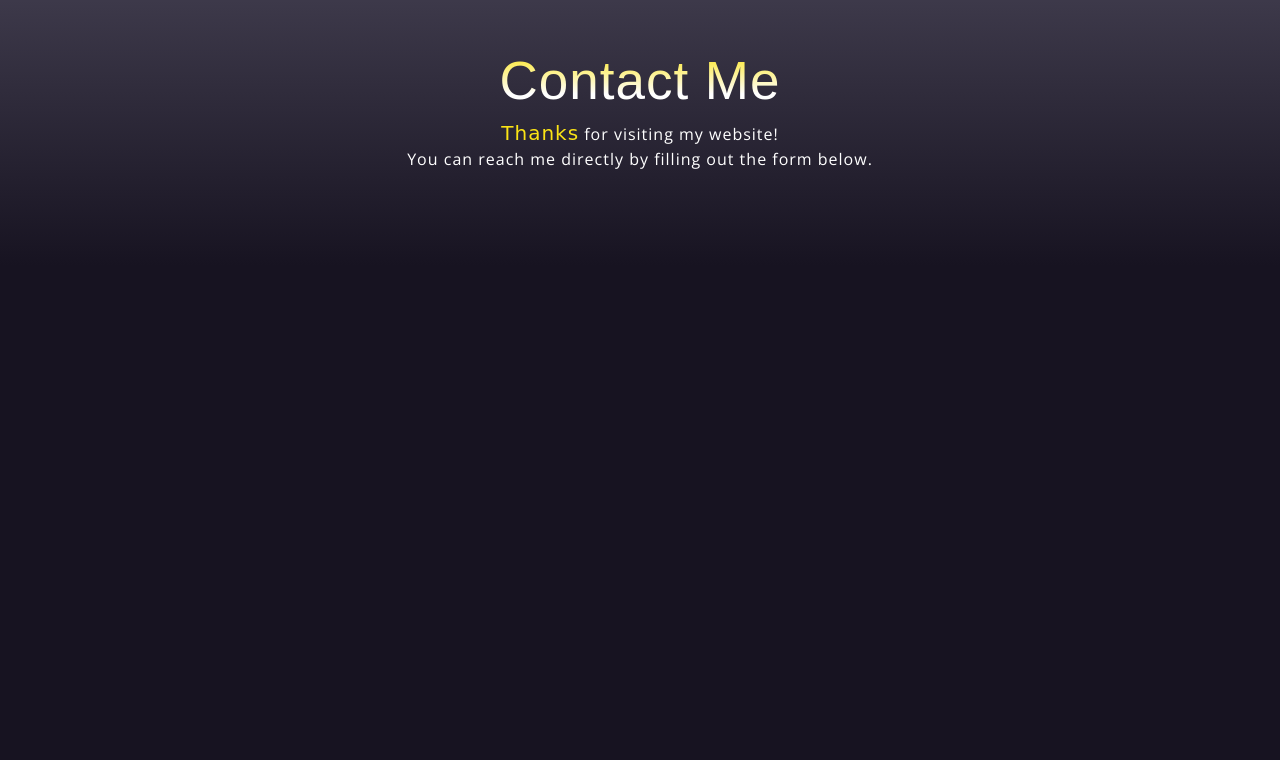
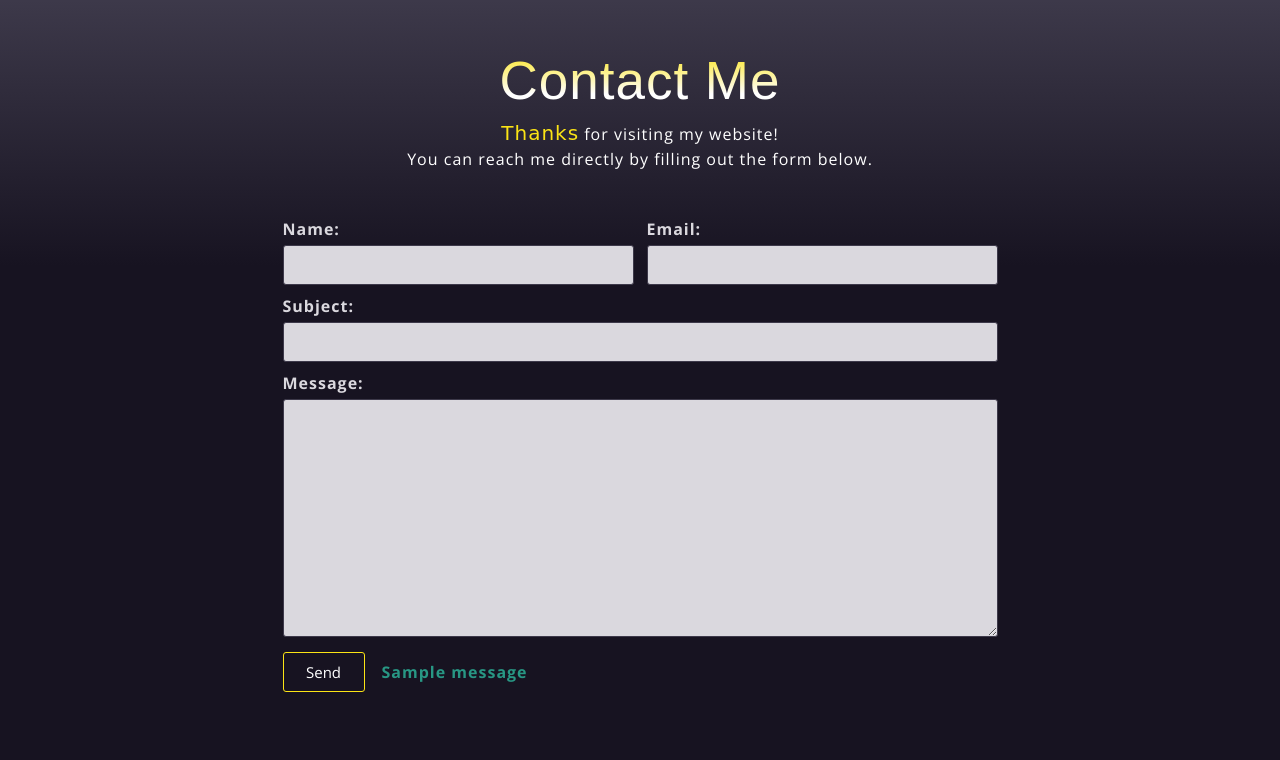
Before and after one commit to nebracy/django-portfolio-website, a Django app: page / in a window 1280 px wide. Shown: the part 1754-2514 px from the top of the page. Run offline with Django 4.2, Linux system fonts and the light colour scheme; tables that the repository leaves empty hold one stand-in row (values such as "Sample post"); one stand-in notice (Sample message) is shown; some web fonts are replaced.

Commit message:
Add contact form to template

```diff
--- a/home/static/home/style.css
+++ b/home/static/home/style.css
@@ -664,7 +664,7 @@ h5 {
   justify-content: end;
 }
 
-.form__field {
+[id^='id_'] {
   width: 100%;
   padding: 8px 10px;
   font-size: 1.6rem;
--- a/home/templates/home/index.html
+++ b/home/templates/home/index.html
@@ -85,6 +85,28 @@
                 <div class="contact__text text">
                     <p><b class="boldcolor">Thanks</b> for visiting my website!<br>You can reach me directly by filling out the form below.</p>
                 </div>
+                <form action="" method="post" id="contact_form" class="contact__form form">
+                    {% csrf_token %}
+                    {% for field in form %}
+                        <div class="form__set {{ field.name }}">
+                            {{ field.label_tag }}
+                            {{ field }}
+                            <div id="{{ field.id }}_flash" class="form__field--flash">
+                                {{ field.errors }}
+                            </div>
+                        </div>
+                    {% endfor %}
+                    <div class="form__submit submit">
+                        <button class="form__submit-btn" type="submit">Send</button>
+                        {% if messages %}
+                            {% for message in messages %}
+                                <div class="form__alert">
+                                    {{ message }}
+                                </div>
+                            {% endfor %}
+                        {% endif %}
+                    </div>
+                </form>
             </div>
          </section>
     </main>
```
